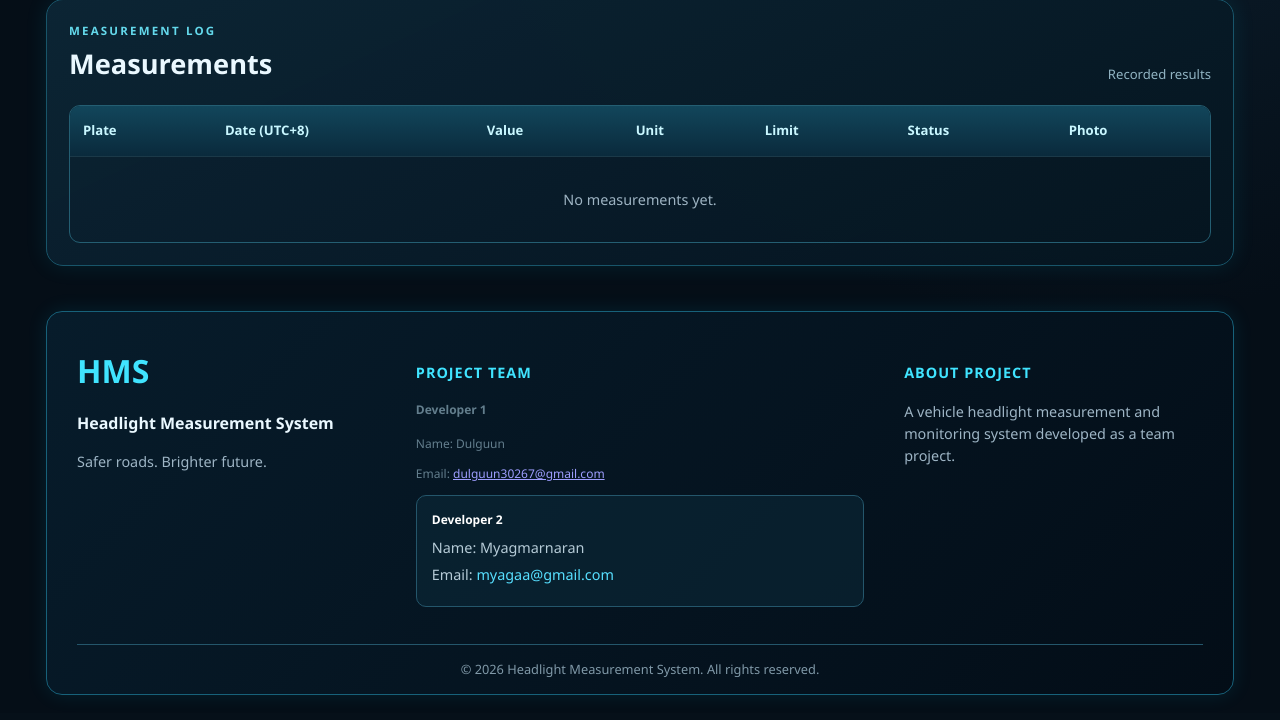
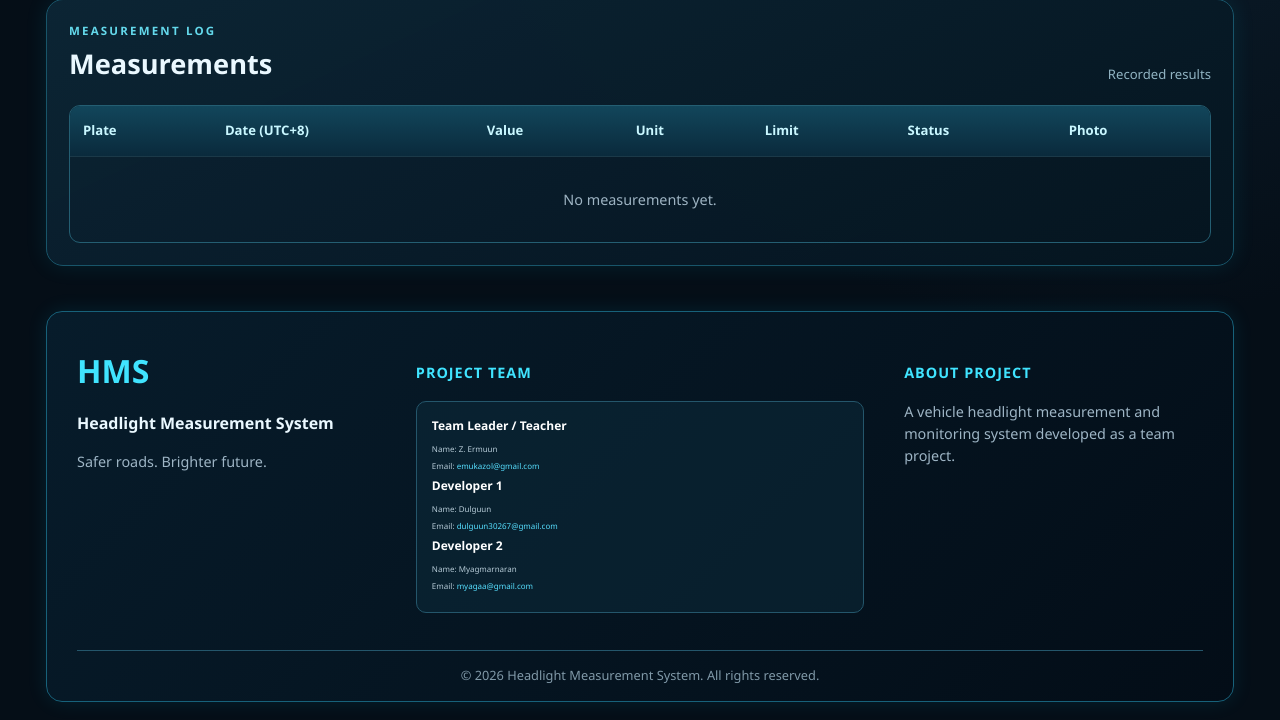
Before and after one commit to ermunn/Headlight-Sensing-system, a Flask app: page / in a window 1280 px wide. Shown: the part 513-1233 px from the top of the page. Before the commit the page ends 1208 px from the top, so only its background shows below. Run offline with Flask 3, Linux system fonts and the light colour scheme; data that the repository does not hold is empty; some libraries are stand-ins or nearby versions.

Commit message:
footer edited

```diff
--- a/static/style.css
+++ b/static/style.css
@@ -600,7 +600,7 @@ footer {
 .team-member p {
     margin: 5px 0;
     color: #b6cbd7;
-    font-size: 0.9rem;
+    font-size: 0.5rem;
 }
 
 .team-member a {
--- a/templates/index.html
+++ b/templates/index.html
@@ -251,7 +251,17 @@
         <div class="footer-team">
             <h3>PROJECT TEAM</h3>
 
-            <div class="team-members">
+            <div class="team-member">
+
+                <h4>Team Leader / Teacher</h4>
+                <p>Name: Z. Ermuun</p>
+                <p>
+                    Email:
+                    <a href="emukazol@gmail.com">
+                        emukazol@gmail.com
+                    </a>
+                </p>
+
                 <h4>Developer 1</h4>
                 <p>Name: Dulguun</p>
                 <p>
@@ -260,9 +270,7 @@
                         dulguun30267@gmail.com
                     </a>
                 </p>
-            </div>
 
-            <div class="team-member">
                 <h4>Developer 2</h4>
                 <p>Name: Myagmarnaran</p>
                 <p>
@@ -271,7 +279,9 @@
                         myagaa@gmail.com
                     </a>
                 </p>
+
             </div>
+
         </div>
 
         <div class="footer-about">
```
